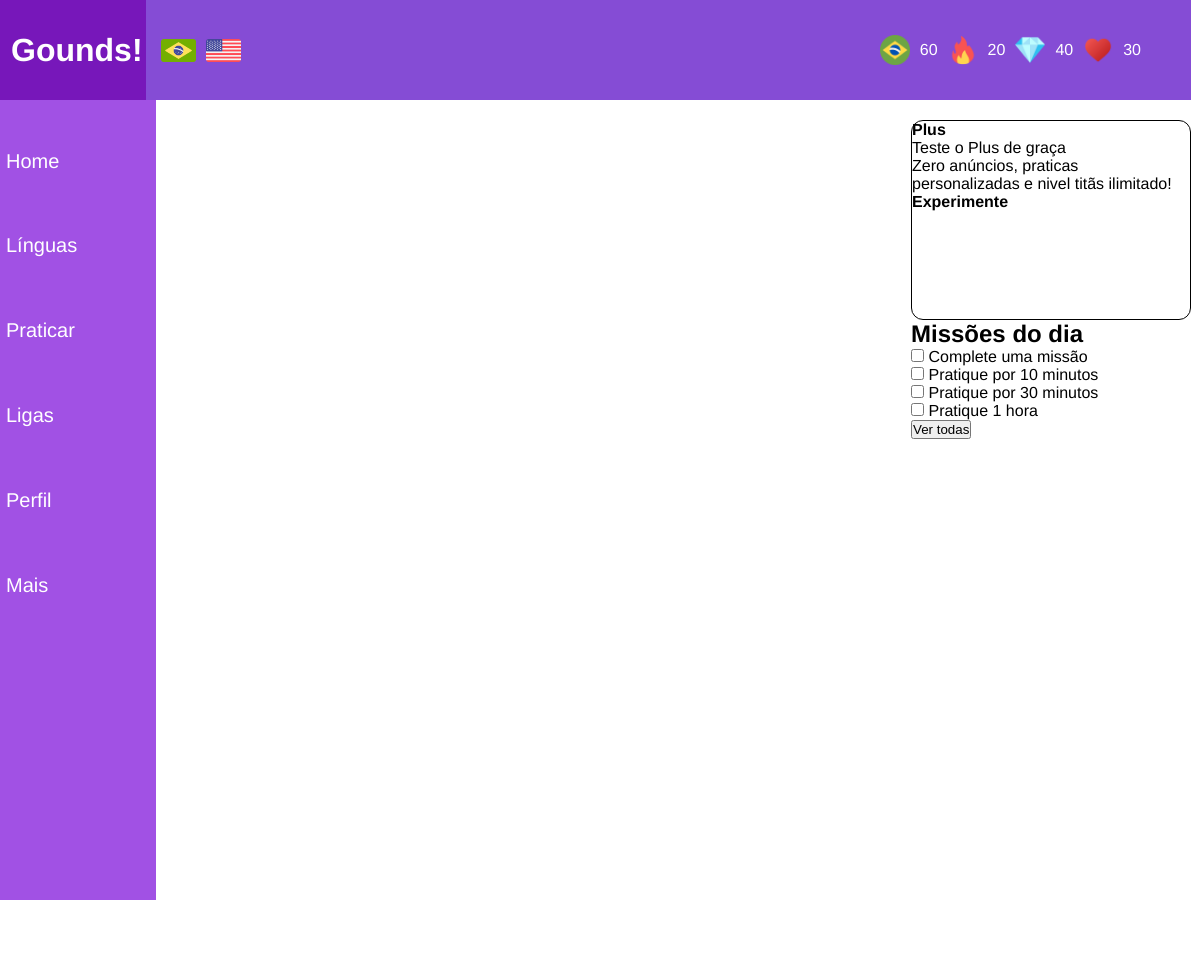
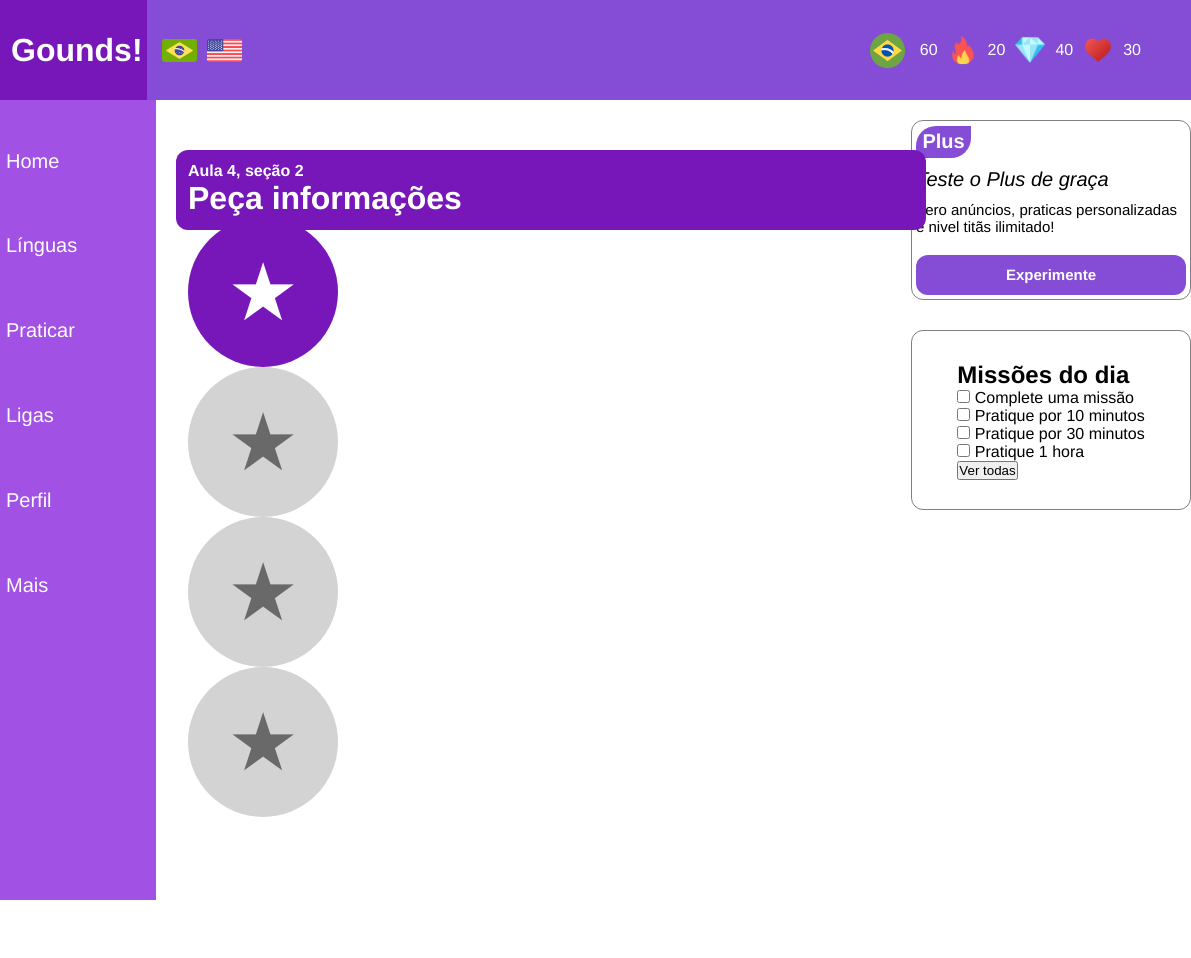
Before and after one commit to Gabriel20px/Gounds-, a plain HTML site: page Projeto-gounds/index.html in a window 1280 px wide. Shown: the full height of the page, 89-1280 px from the left. Drawn offline with Linux system fonts and the light colour scheme.

Commit message:
Refactor UI: add icon classes, stars & styles
Add semantic classes to statistic icons and to Plus text elements, rename informação_container to informacoes_container, and insert star characters inside circle elements in the main content. Update CSS with a small image width tweak, hover/scale interactions for icons, and new styles for .plus_container, .plus_title, .subtitle, .content, .experimente, .missoes_container, .informacoes_container and the circle_star elements. These changes improve layout, visual styling and interactivity of the page.

```diff
--- a/Projeto-gounds/index.html
+++ b/Projeto-gounds/index.html
@@ -24,11 +24,11 @@
         </div>
 
         <div class="icones_de_estatisticas">
-            <img src="/Projeto-gounds/src/assets/img/brasil_redondo.png" alt="Brasil">
+            <img src="/Projeto-gounds/src/assets/img/brasil_redondo.png" alt="Brasil" class="brasil">
                 <span class="numeros_estatisticas">60</span>
-            <img src="/Projeto-gounds/src/assets/img/fogueira.png" alt="Fogueira">
+            <img src="/Projeto-gounds/src/assets/img/fogueira.png" alt="Fogueira" class="fogueira">
                 <span class="numeros_estatisticas">20</span>
-            <img src="/Projeto-gounds/src/assets/img/diamante.png" alt="Diamante">
+            <img src="/Projeto-gounds/src/assets/img/diamante.png" alt="Diamante" class="diamante">
                 <span class="numeros_estatisticas">40</span>
             <img src="/Projeto-gounds/src/assets/img/amor.png" alt="Amor">
                 <span class="numeros_estatisticas">30</span>
@@ -40,9 +40,9 @@
         <div class="plus_container">
             <div class="plus_content">
                 <p class="plus_title"><strong>Plus</strong></p>
-                <p>Teste o Plus de graça</p>
-                <p>Zero anúncios, praticas personalizadas e nivel titãs ilimitado!</p>
-                <p><strong>Experimente</strong></p>
+                <p class="subtitle">Teste o Plus de graça</p>
+                <p class="content">Zero anúncios, praticas personalizadas e nivel titãs ilimitado!</p>
+                <p class="experimente"><strong>Experimente</strong></p>
             </div>
         </div>
         <div class="missoes_container">
@@ -107,22 +107,27 @@
     <!-- main -->
     <div class="container_main">
         <main>
-            <div class="informação_container">
+
+            <div class="informacoes_container">
                 <p><strong>Aula 4, seção 2</strong></p>
                 <h1>Peça informações</h1>
-            </div>
+
                 <div class="circles_container">
 
                     <div class="circle_star_1">
+                        ★
                     </div>
                     <div class="circle_star_2">
+                        ★
                     </div>
                     <div class="circle_star_3">
+                        ★
                     </div>
                     <div class="circle_star_4">
+                        ★
+                    </div>
             </div>
 
-            </div>
         </main>
     </div>
 
--- a/Projeto-gounds/src/assets/css/style_index.css
+++ b/Projeto-gounds/src/assets/css/style_index.css
@@ -30,7 +30,7 @@ img{
     justify-content: start;
     align-items: center;
     margin-right: 10px;
-    width: 609px;
+    width: 612px;
     background-color: #7717BA;
 }
 
@@ -46,6 +46,17 @@ img{
     align-items: center;
     width: 100%;
     padding: 40px;
+}
+
+.brasil:hover,
+.estados_unidos:hover,
+.fogueira:hover,
+.diamante:hover,
+.amor:hover,
+span:hover{
+    cursor: pointer;
+    transform: scale(1.2);
+    transition: 0.3s;
 }
 
 .bandeiras{
@@ -99,6 +110,7 @@ li:hover{
 }
 
 /* ------------- barra lateral esquerda -----------*/
+
 .barra_esquerda_container{
     margin-top: 20px;
     float: right;
@@ -111,6 +123,122 @@ li:hover{
 
 .plus_container{
     border-radius: 12px;
-    border: 1px solid #000000;
-    height: 200px;
+    border: 1px solid #0000007f;
+    height: 180px;
+    display: flex;
+    justify-content: center;
+    align-items: center;
+    padding: 10px;
 }
+
+.plus_title{
+    background-color: #854CD5;
+    width: 55px;
+    height: 25px;
+    font-size: 20px;
+    border-radius: 20px 0 20px;
+    display: flex;
+    align-items: center;
+    justify-content: center;
+    padding: 16px;
+    margin-bottom: 10px;
+    color: #ffffff;
+}
+
+.subtitle{
+    font-size: 20px;
+    font-style: italic;
+    margin-bottom: 10px;
+}
+
+.content{
+    font-size: 15px;
+    margin-bottom: 20px;
+}
+
+.experimente{
+    background-color: #854CD5;
+    color: #ffffff;
+    padding: 20px;
+    border-radius: 12px;
+    width: 270px;
+    height: 12px;
+    display: flex;
+    justify-content: center;
+    align-items: center;
+    font-size: 15px;
+}
+
+.experimente:hover{
+    cursor: pointer;
+    background-color: #5b1290;
+    transition: 1.0s;
+    transform: scale(1.02);
+}
+
+.missoes_container{
+    margin-top: 30px;
+    border-radius: 12px;
+    border: 1px solid #0000007f;
+    height: 180px;
+    display: flex;
+    justify-content: center;
+    align-items: center;
+    padding: 10px;
+}
+
+
+
+/* ------------- conteudo principal ----------- */
+main{
+    display: block;
+    flex-direction: column;
+    margin: 0 auto;
+
+}
+
+.informacoes_container{
+    width: 750px;
+    height: 80px;
+    background-color: #7717BA;
+    border-radius: 12px;
+    margin: 0 auto;
+    padding: 12px;
+    position: relative;
+    top: -750px;
+}
+
+/* ------------- conteudo principal ----------- */
+.circles_container{
+   color: #000000;
+   display: block;
+   flex-direction: column;
+   margin: 0 auto;
+
+}
+
+.circle_star_1{
+    width: 150px;
+    height: 150px;
+    background-color: #7717BA;
+    border-radius: 50%; /* transforma em círculo */
+    display: flex;
+    justify-content: center;
+    align-items: center;
+    font-size: 80px;
+    color: white;
+}
+
+.circle_star_2,
+.circle_star_3,
+.circle_star_4{
+    width: 150px;
+    height: 150px;
+    background-color: lightgray;
+    border-radius: 50%; /* transforma em círculo */
+    display: flex;
+    justify-content: center;
+    align-items: center;
+    font-size: 80px;
+    color: dimgray;
+}
```
Lines whose indentation alone changed are shown as unchanged.
